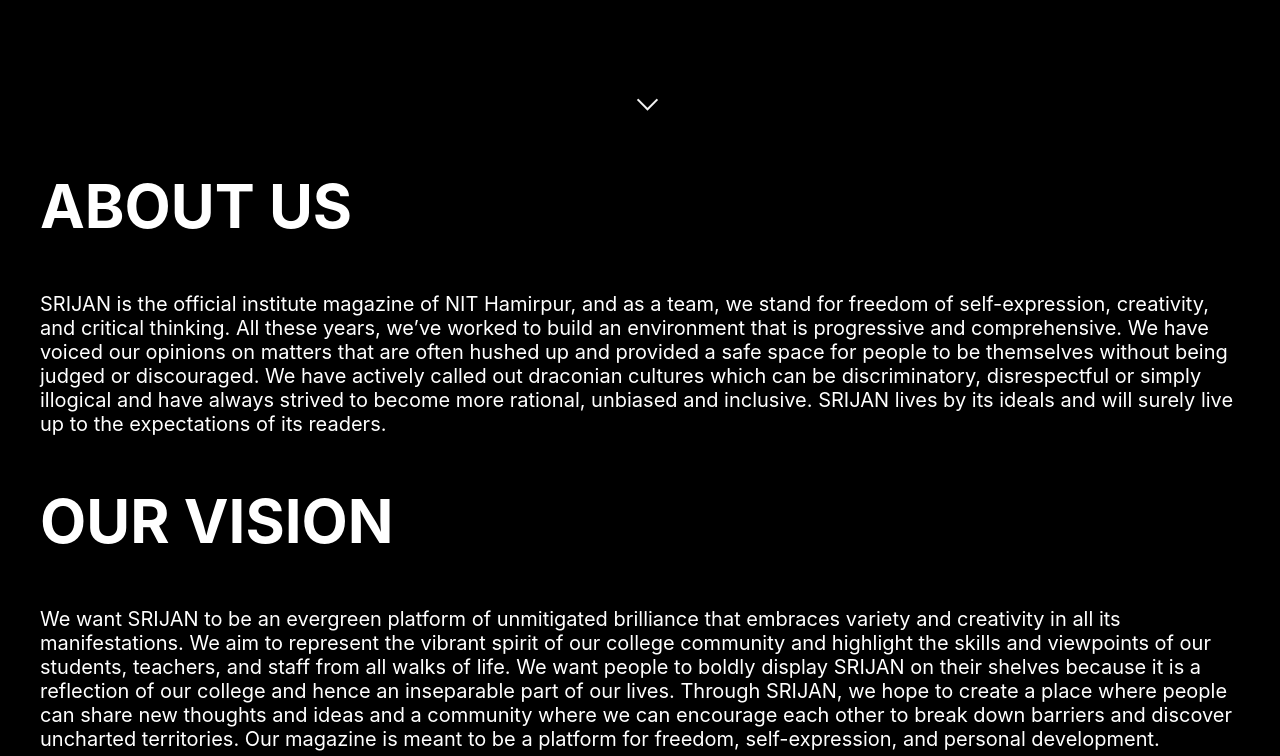
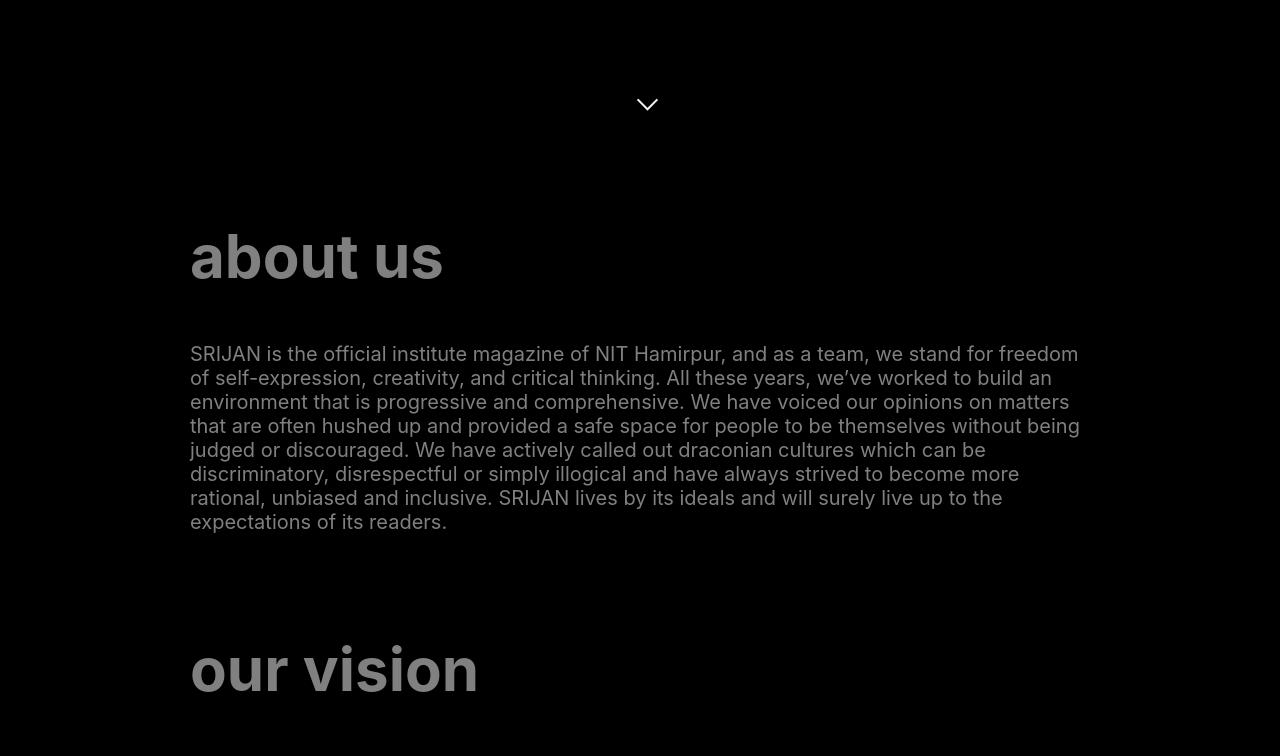
Before and after one commit to sahil19-19/SRIJAN_BUILD, a React (Create React App) app: page / in a window 1280 px wide. Shown: the part 680-1436 px from the top of the page. Built offline with nearby package versions, Linux system fonts and the light colour scheme.

Commit message:
final final

```diff
--- a/src/Assets/css/Homepage.css
+++ b/src/Assets/css/Homepage.css
@@ -71,15 +71,18 @@ body {
 }
 
 .text-content {
-  padding: 0 4rem;
+  padding: 0 19rem;
 }
 
 .text-content h2 {
   font-size: 6rem;
+  color: gray;
+  padding-top: 5rem;
 }
 
 .text-content p {
   font-size: 2rem;
+  color: gray;
 }
 
 .background-svg {
@@ -90,6 +93,11 @@ body {
   z-index: 1;
   position: absolute;
   margin-top: 2.5rem;
+}
+@media (max-width: 700px) {
+  .text-content{
+    padding:  0 4rem;
+  }
 }
 
 /*animated scroll arrow animation*/
--- a/src/Pages/Homepage/home.js
+++ b/src/Pages/Homepage/home.js
@@ -3,6 +3,7 @@ import '../../Assets/css/Homepage.css';
 import bgImg from '../../Assets/images/Group 4.png';
 import logo from '../../Assets/images/srijann logo 1.png';
 import HomeNavbar from '../../components/HomeNavbar/homeNavbar';
+// import Video from '../../Assets/images/logo_animation.mp4';
 
 const Home = () => {
     return (
@@ -21,11 +22,11 @@ const Home = () => {
             <div className='content'>
                 {/* <img src={bgImg} className='content-bg' alt='background.png' /> */}
                 <div className='text-content'>
-                    <h2>ABOUT US</h2>
+                    <h2>about us</h2>
                     <p>SRIJAN is the official institute magazine of NIT Hamirpur, and as a team, we stand for freedom of self-expression, creativity, and critical thinking. All these years, we’ve worked to build an environment that is progressive and comprehensive. We have voiced our opinions on matters that are often hushed up and provided a safe space for people to be themselves without being judged or discouraged. We have actively called out draconian cultures which can be discriminatory, disrespectful or simply illogical and have always strived to become more rational, unbiased and inclusive. SRIJAN lives by its ideals and will surely live up to the expectations of its readers.
                     </p>
 
-                    <h2>OUR VISION</h2>
+                    <h2>our vision</h2>
                     <p>
                         We want SRIJAN to be an evergreen platform of unmitigated brilliance that embraces variety and creativity in all its manifestations. We aim to represent the vibrant spirit of our college community and highlight the skills and viewpoints of our students, teachers, and staff from all walks of life. We want people to boldly display SRIJAN on their shelves because it is a reflection of our college and hence an inseparable part of our lives.
                         Through SRIJAN, we hope to create a place where people can share new thoughts and ideas and a community where we can encourage each other to break down barriers and discover uncharted territories. Our magazine is meant to be a platform for freedom, self-expression, and personal development.
```
Also changed, not shown: 1 other file (tests, documents, lock files or other folders).
